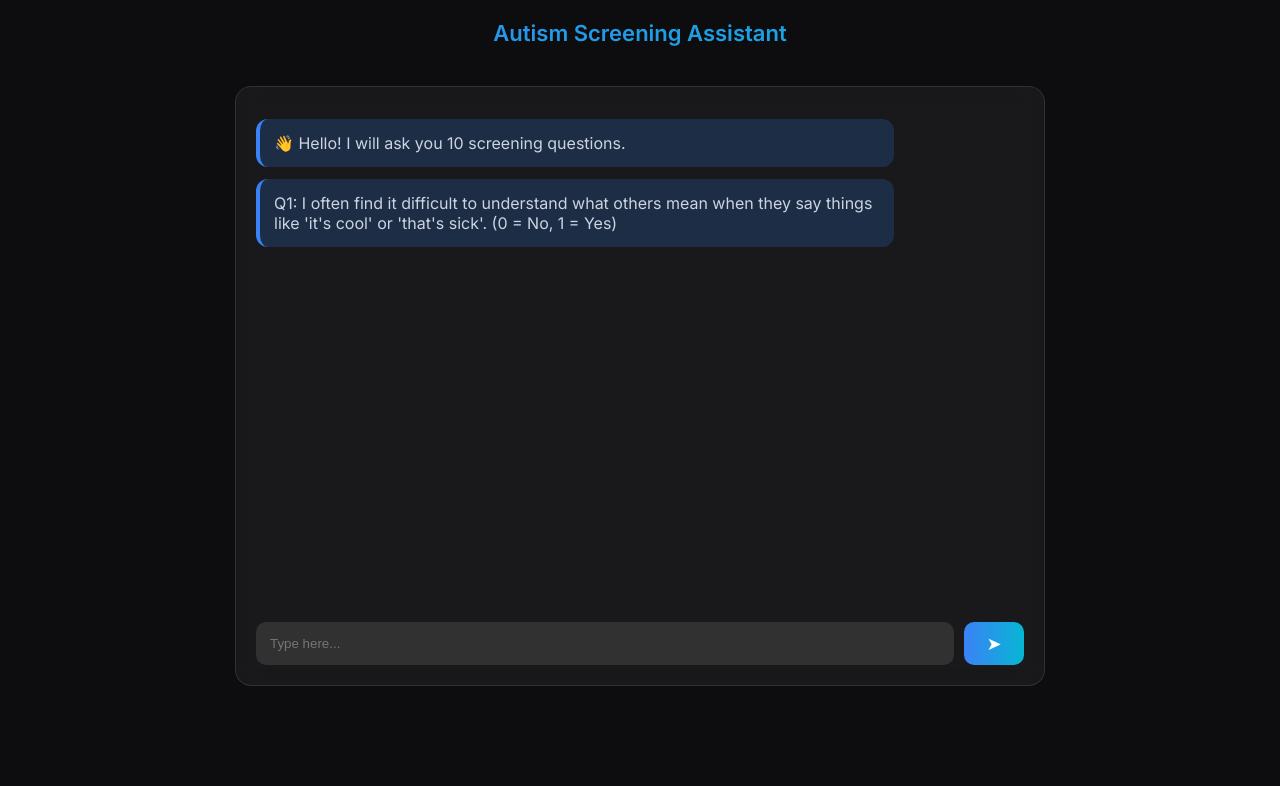
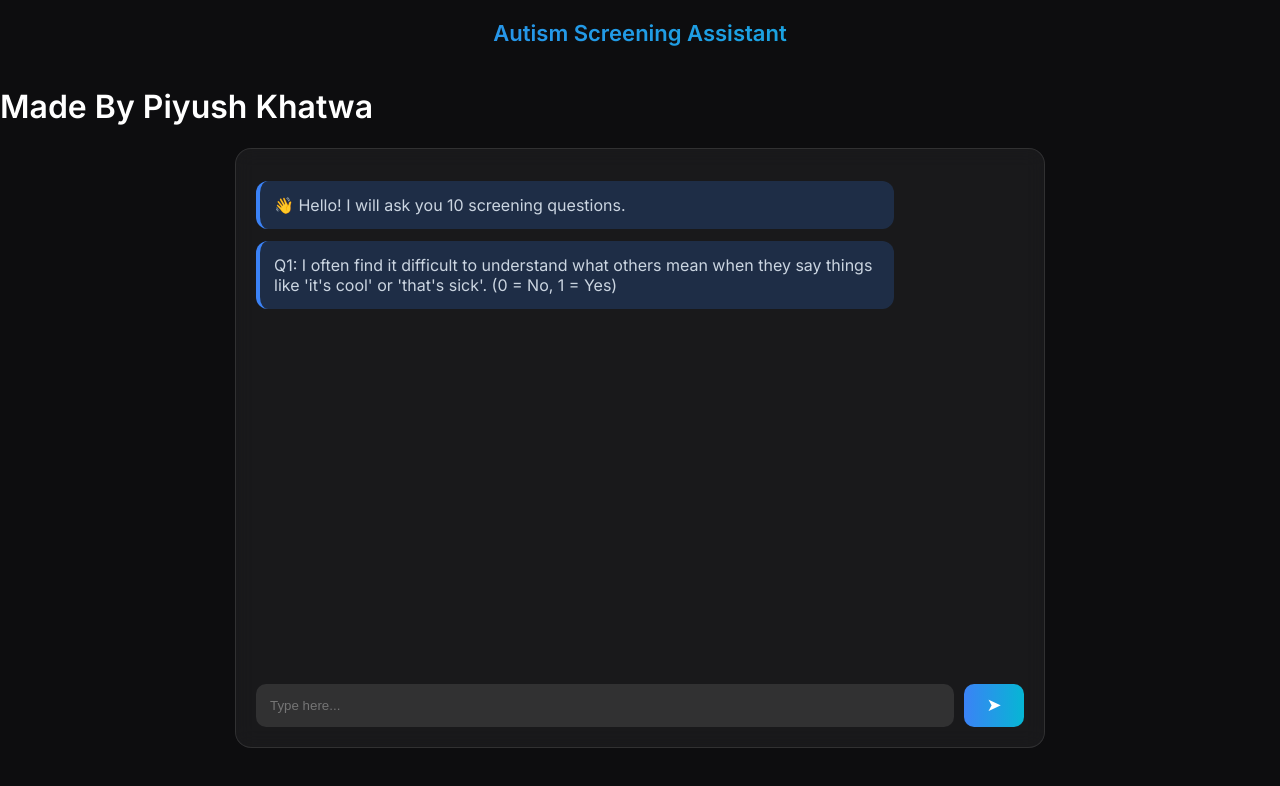
Before and after one commit to PiyushKhatwa/autisim-predictor, a plain HTML site: page autism-chatbot/frontend/index.html in a window 1280 px wide. Drawn offline with Linux system fonts and the light colour scheme.

Commit message:
added project files

```diff
--- a/autism-chatbot/frontend/index.html
+++ b/autism-chatbot/frontend/index.html
@@ -1,13 +1,17 @@
 <!DOCTYPE html>
 <html lang="en">
+
 <head>
     <meta charset="UTF-8" />
     <title>AI Autism Screening</title>
     <link rel="stylesheet" href="style.css" />
 </head>
+
 <body>
     <div class="header">Autism Screening Assistant</div>
-
+    <div>
+        <h1>Made By Piyush Khatwa</h1>
+    </div>
     <div class="chat-container">
         <div id="chat-box" class="chat-box"></div>
 
@@ -19,4 +23,5 @@
 
     <script src="chatbot.js"></script>
 </body>
+
 </html>
```
